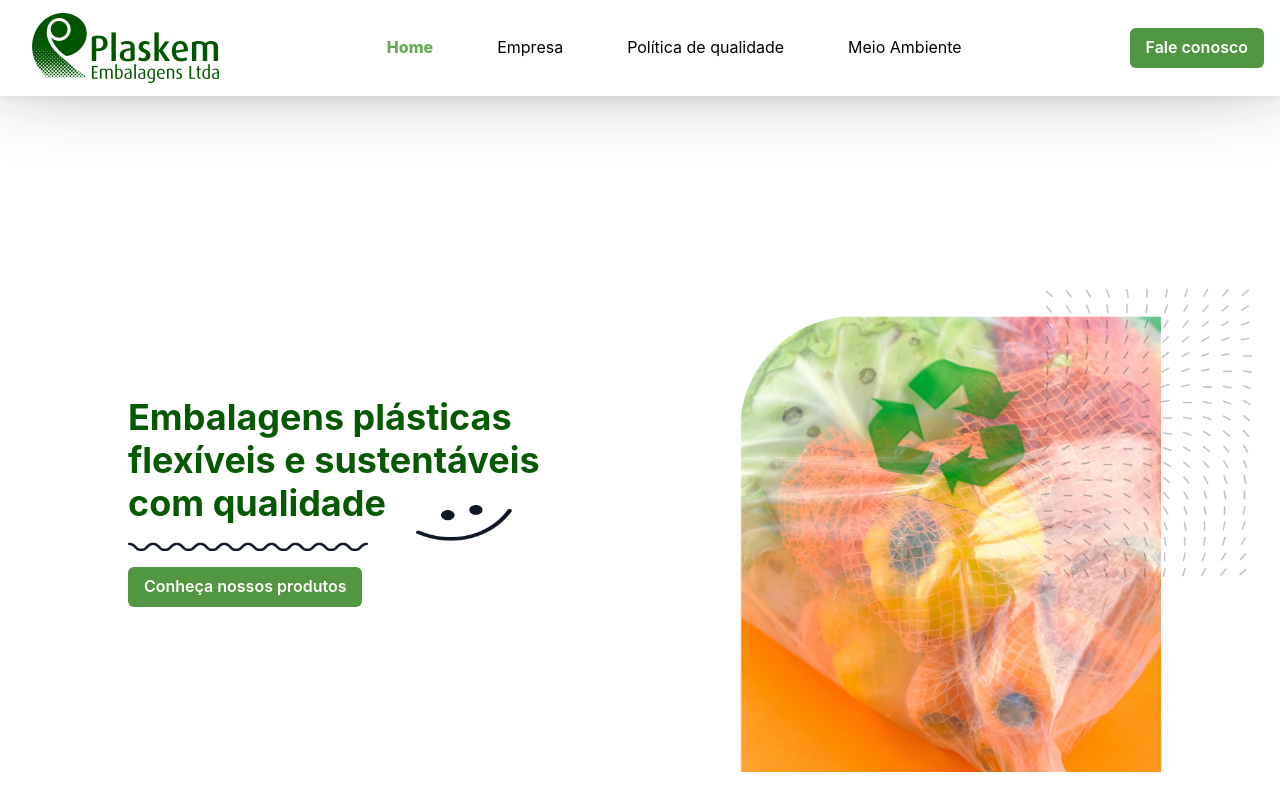
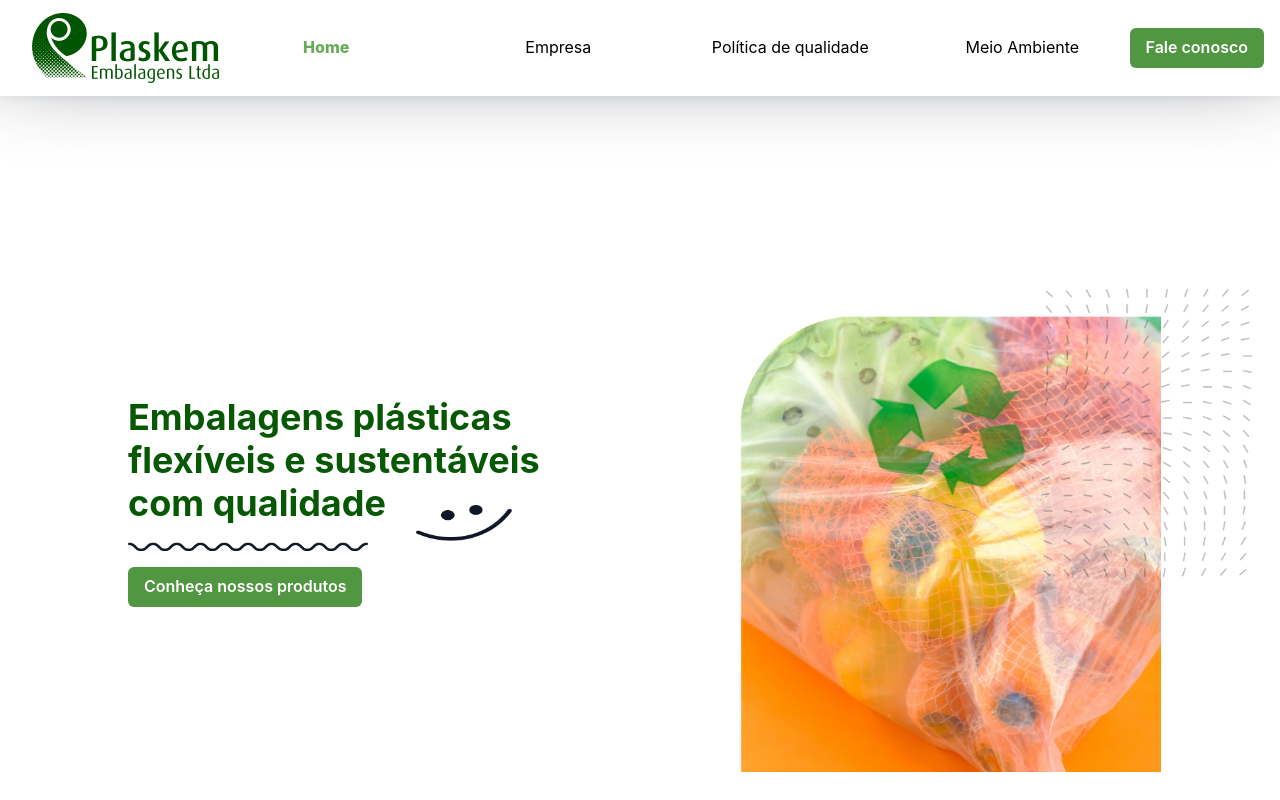
Before and after one commit to raphael-foliveira/plaskem, a Next.js app: page / in a window 1280 px wide. Shown: the top 800 px of the page. Built offline with nearby package versions, Linux system fonts and the light colour scheme.

Commit message:
Organize NavBar links as array of objects

```diff
--- a/components/Layout/NavBar.tsx
+++ b/components/Layout/NavBar.tsx
@@ -14,6 +14,12 @@ import Link from "next/link";
 import { useRouter } from "next/router";
 import { HamburgerIcon, CloseIcon } from "@chakra-ui/icons";
 import { PlaskemLogo } from "../UI/Assets";
+import { m } from "framer-motion";
+
+type LinkElementInfo = {
+    name: string;
+    href: string;
+};
 
 const NavLink = ({ children, href }: { children: ReactNode; href: string }) => {
     const router = useRouter();
@@ -23,9 +29,9 @@ const NavLink = ({ children, href }: { children: ReactNode; href: string }) => {
     useEffect(() => {
         if (href === router.pathname) {
             setTextColor("pkmGreen.400");
-            setFontWeight("extrabold")
+            setFontWeight("extrabold");
         }
-    }, [])
+    }, []);
 
     return (
         <Link href={href}>
@@ -48,20 +54,33 @@ const NavLink = ({ children, href }: { children: ReactNode; href: string }) => {
     );
 };
 function NavBarLinks() {
+    const linkElements: LinkElementInfo[] = [
+        {
+            name: "Home",
+            href: "/",
+        },
+        {
+            name: "Empresa",
+            href: "/empresa",
+        },
+        {
+            name: "Política de qualidade",
+            href: "/politica-de-qualidade",
+        },
+        {
+            name: "Meio Ambiente",
+            href: "/meio-ambiente",
+        },
+    ];
     return (
         <>
-            <NavLink href={"/"}>
-                Home
-            </NavLink>
-            <NavLink href={"/empresa"}>
-                Empresa
-            </NavLink>
-            <NavLink href={"/politica-de-qualidade"}>
-                Política de qualidade
-            </NavLink>
-            <NavLink href={"/meio-ambiente"}>
-                Meio Ambiente
-            </NavLink>
+            {linkElements.map((element) => {
+                return (
+                    <Box width={"200px"} textAlign="center">
+                        <NavLink href={element.href}>{element.name}</NavLink>
+                    </Box>
+                );
+            })}
         </>
     );
 }
@@ -93,7 +112,7 @@ export default function NavBar() {
                         </Link>
                     </Box>
                     <Flex
-                    gap={8}
+                        gap={8}
                         display={{ base: "none", lg: "flex" }}
                         width="100%"
                         justifyContent={"center"}
```
